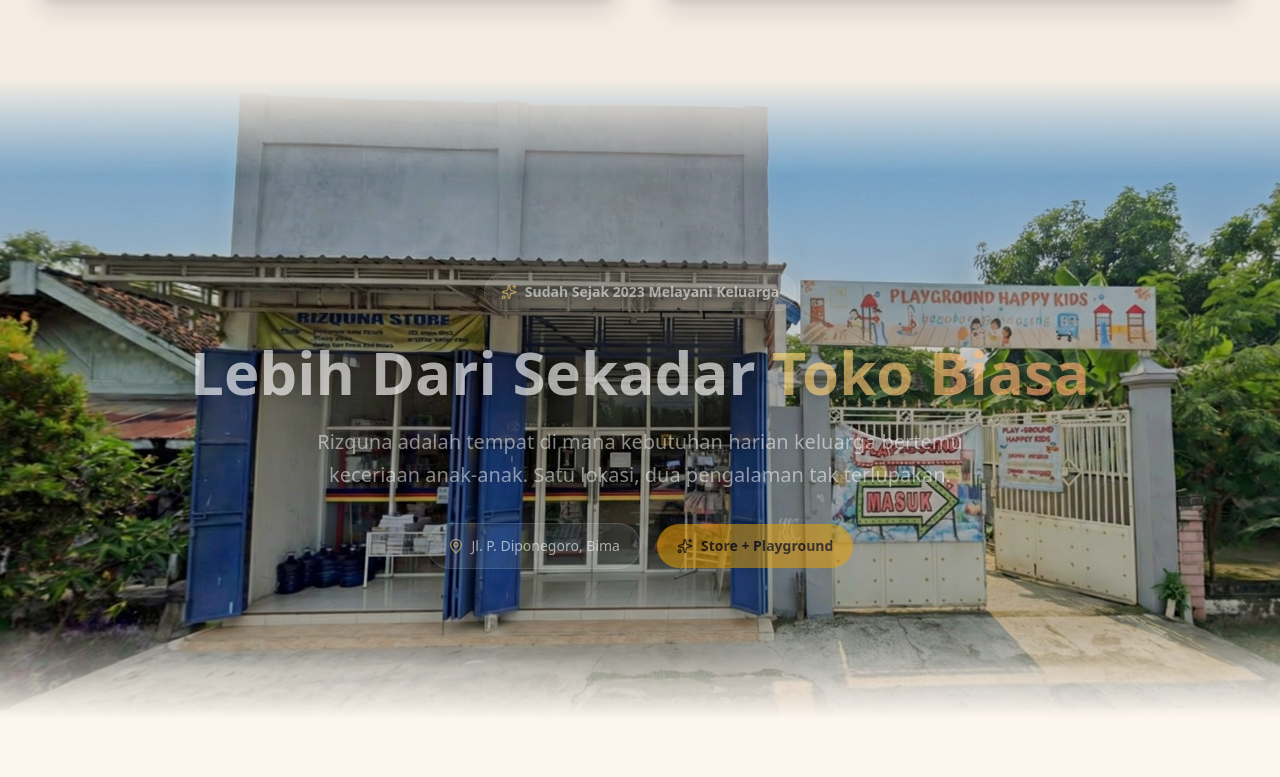
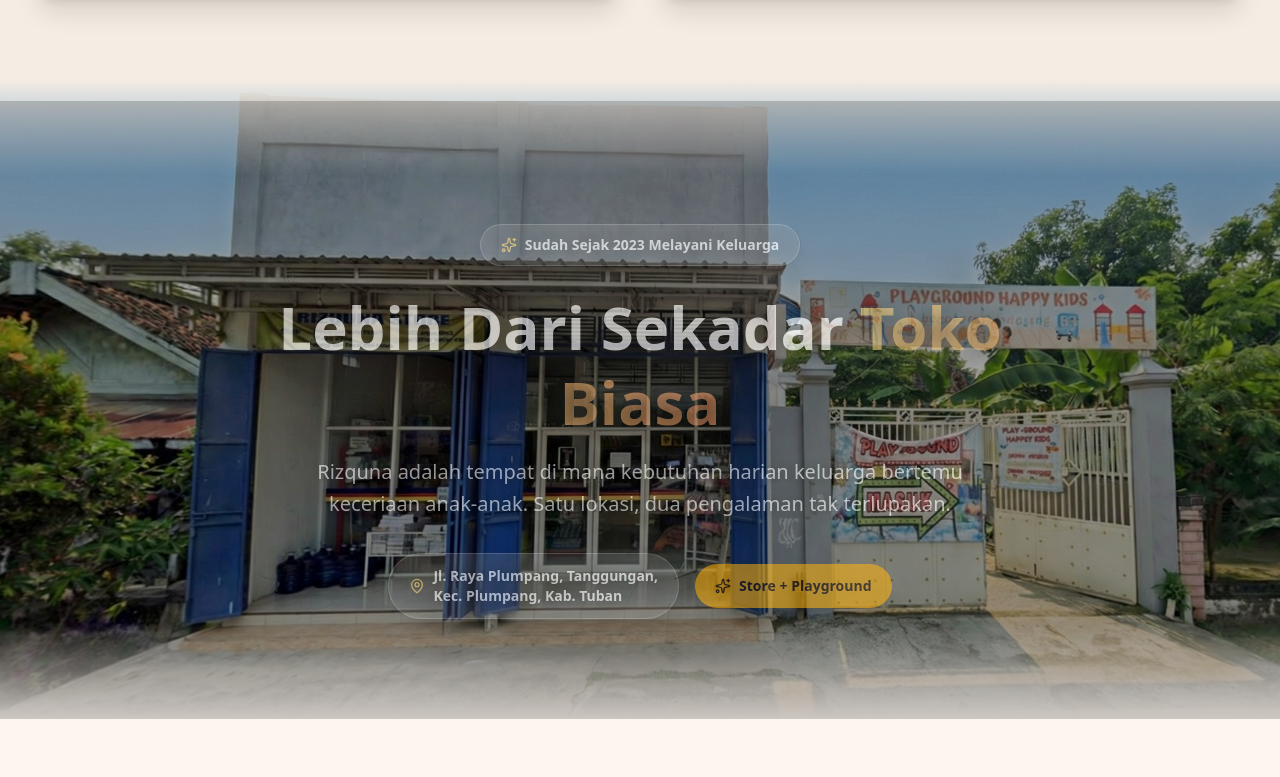
Before and after one commit to Loverzzz/rizqunastore, a Next.js app: page / in a window 1280 px wide. Shown: the part 4003-4780 px from the top of the page. Built offline with nearby package versions, Linux system fonts and the light colour scheme; no server answers.

Commit message:
Improve text visibility and fix location in parallax section

```diff
--- a/src/components/ParallaxZoomReveal.tsx
+++ b/src/components/ParallaxZoomReveal.tsx
@@ -65,31 +65,36 @@
         className="absolute inset-0 flex flex-col items-center justify-center text-center px-6"
         style={{ opacity: textOpacity, y: textY }}
       >
-        <div className="inline-flex items-center gap-2 px-4 py-2 rounded-full bg-white/15 text-white/90 text-sm font-bold mb-6 border border-white/20 backdrop-blur-md select-none">
+        {/* Semi-transparent backdrop for readability */}
+        <div className="absolute inset-0 bg-black/30 pointer-events-none" />
+
+        <div className="relative z-10 flex flex-col items-center max-w-3xl">
+          <div className="inline-flex items-center gap-2 px-5 py-2.5 rounded-full bg-white/20 text-white text-sm font-bold mb-6 border border-white/25 backdrop-blur-lg select-none shadow-lg">
             <Sparkles className="w-4 h-4 text-accent-300" />
             <span>Sudah Sejak 2023 Melayani Keluarga</span>
           </div>
 
-        <h2 className="text-4xl md:text-6xl font-extrabold text-white mb-4 leading-tight drop-shadow-lg">
+          <h2 className="text-4xl md:text-6xl font-extrabold text-white mb-4 leading-tight [text-shadow:0_2px_20px_rgba(0,0,0,0.6)]">
             Lebih Dari Sekadar{" "}
             <span className="text-transparent bg-clip-text bg-gradient-to-r from-accent-300 to-brand-300">
               Toko Biasa
             </span>
           </h2>
 
-        <p className="text-lg md:text-xl text-white/80 max-w-2xl leading-relaxed mb-8 drop-shadow-md">
+          <p className="text-lg md:text-xl text-white/90 max-w-2xl leading-relaxed mb-8 [text-shadow:0_1px_12px_rgba(0,0,0,0.5)]">
             Rizquna adalah tempat di mana kebutuhan harian keluarga bertemu
             keceriaan anak-anak. Satu lokasi, dua pengalaman tak terlupakan.
           </p>
 
           <div className="flex flex-col sm:flex-row items-center gap-4">
-          <div className="flex items-center gap-2 px-5 py-3 rounded-full bg-white/15 border border-white/20 backdrop-blur-md text-white text-sm font-medium">
-            <MapPin className="w-4 h-4 text-accent-300" />
-            Jl. P. Diponegoro, Bima
+            <div className="flex items-center gap-2 px-5 py-3 rounded-full bg-white/20 border border-white/25 backdrop-blur-lg text-white text-sm font-semibold shadow-lg [text-shadow:0_1px_8px_rgba(0,0,0,0.4)]">
+              <MapPin className="w-4 h-4 text-accent-300 shrink-0" />
+              <span className="text-left">Jl. Raya Plumpang, Tanggungan,<br/>Kec. Plumpang, Kab. Tuban</span>
             </div>
-          <div className="flex items-center gap-2 px-5 py-3 rounded-full bg-accent-500/80 backdrop-blur-md text-[#1C0A00] text-sm font-bold">
+            <div className="flex items-center gap-2 px-5 py-3 rounded-full bg-accent-500/90 backdrop-blur-lg text-[#1C0A00] text-sm font-bold shadow-lg">
               <Sparkles className="w-4 h-4" />
               Store + Playground
+            </div>
           </div>
         </div>
       </motion.div>
```
Lines whose indentation alone changed are shown as unchanged.
